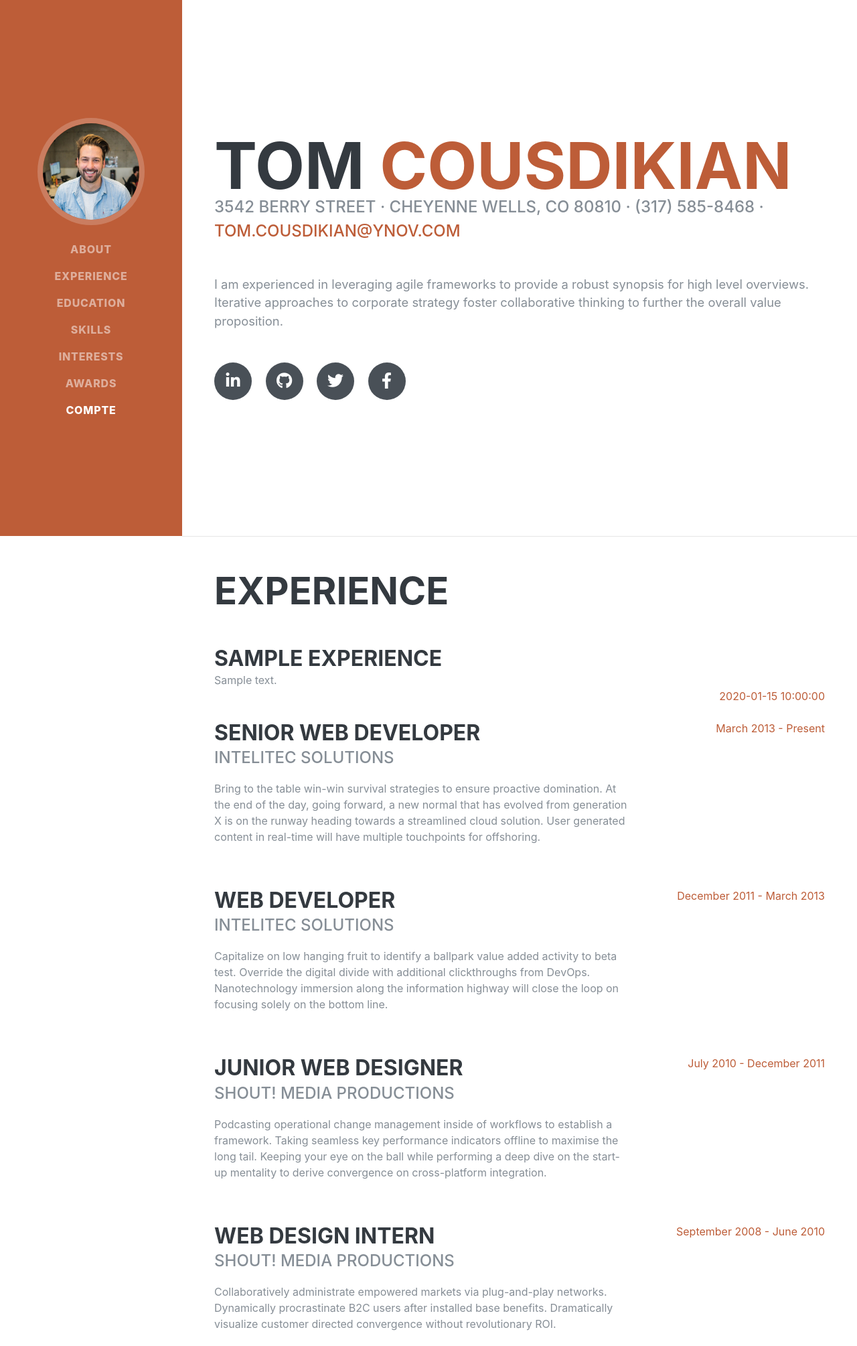
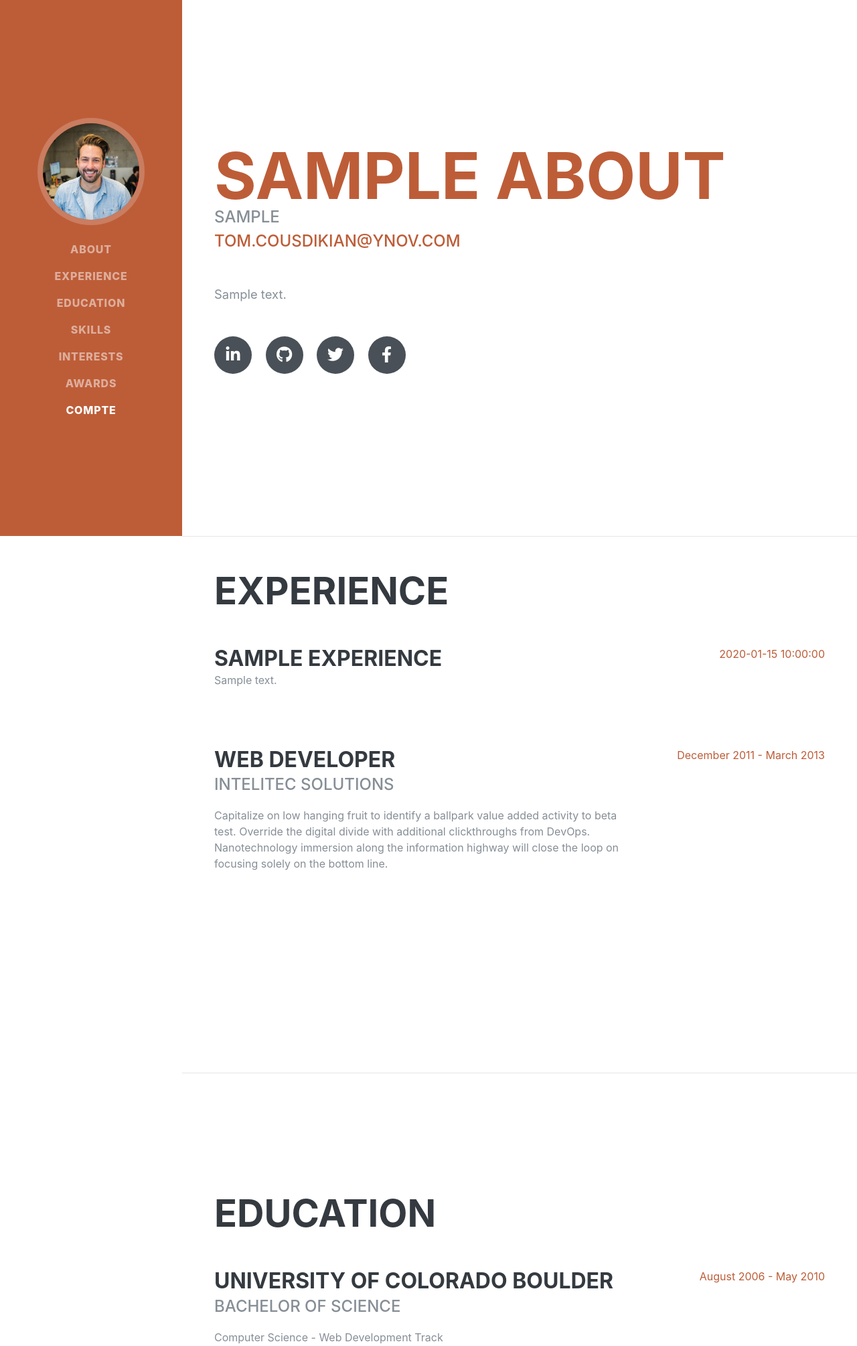
Before and after one commit to tomynov/Projet_Php, a PHP site: page / in a window 1280 px wide. Shown: the top 2009 px of the page at 67% size. Run offline with PHP 8.4, Linux system fonts and the light colour scheme; tables that the repository leaves empty or names only in its code hold one stand-in row (values such as "Sample post"); some libraries are stand-ins or nearby versions; some web fonts are replaced.

Commit message:
base_donnée_propre

```diff
--- /dev/null
+++ b/inc/header.inc.php
@@ -0,0 +1,39 @@
+<nav class="navbar navbar-expand-lg navbar-dark bg-primary fixed-top" id="sideNav">
+    <a class="navbar-brand js-scroll-trigger" href="#page-top">
+      <span class="d-block d-lg-none">Clarence Taylor</span>
+      <span class="d-none d-lg-block">
+        <img class="img-fluid img-profile rounded-circle mx-auto mb-2" src="img/profile.jpg" alt="">
+      </span>
+    </a>
+    <button class="navbar-toggler" type="button" data-toggle="collapse" data-target="#navbarSupportedContent" aria-controls="navbarSupportedContent" aria-expanded="false" aria-label="Toggle navigation">
+      <span class="navbar-toggler-icon"></span>
+    </button>
+    <div class="collapse navbar-collapse" id="navbarSupportedContent">
+      <ul class="navbar-nav">
+        <li class="nav-item">
+          <a class="nav-link js-scroll-trigger" href="#about">About</a>
+        </li>
+        <li class="nav-item">
+          <a class="nav-link js-scroll-trigger" href="#experience">Experience</a>
+        </li>
+        <li class="nav-item">
+          <a class="nav-link js-scroll-trigger" href="#education">Education</a>
+        </li>
+        <li class="nav-item">
+          <a class="nav-link js-scroll-trigger" href="#skills">Skills</a>
+        </li>
+        <li class="nav-item">
+          <a class="nav-link js-scroll-trigger" href="#interests">Interests</a>
+        </li>
+        <li class="nav-item">
+          <a class="nav-link js-scroll-trigger" href="#awards">Awards</a>
+        </li>
+        <!-- <li class="nav-item">
+          <a class="nav-link js-scroll-trigger" href="#admin">Admin</a>
+        </li> -->
+        <li class="nav-item">
+          <a class="nav-link js-scroll-trigger" href="#compte">Compte</a>
+        </li>
+      </ul>
+    </div>
+  </nav>
--- a/index.php
+++ b/index.php
@@ -25,51 +25,48 @@
 
 <body id="page-top">
 
-  <nav class="navbar navbar-expand-lg navbar-dark bg-primary fixed-top" id="sideNav">
-    <a class="navbar-brand js-scroll-trigger" href="#page-top">
-      <span class="d-block d-lg-none">Clarence Taylor</span>
-      <span class="d-none d-lg-block">
-        <img class="img-fluid img-profile rounded-circle mx-auto mb-2" src="img/profile.jpg" alt="">
-      </span>
-    </a>
-    <button class="navbar-toggler" type="button" data-toggle="collapse" data-target="#navbarSupportedContent" aria-controls="navbarSupportedContent" aria-expanded="false" aria-label="Toggle navigation">
-      <span class="navbar-toggler-icon"></span>
-    </button>
-    <div class="collapse navbar-collapse" id="navbarSupportedContent">
-      <ul class="navbar-nav">
-        <li class="nav-item">
-          <a class="nav-link js-scroll-trigger" href="#about">About</a>
-        </li>
-        <li class="nav-item">
-          <a class="nav-link js-scroll-trigger" href="#experience">Experience</a>
-        </li>
-        <li class="nav-item">
-          <a class="nav-link js-scroll-trigger" href="#education">Education</a>
-        </li>
-        <li class="nav-item">
-          <a class="nav-link js-scroll-trigger" href="#skills">Skills</a>
-        </li>
-        <li class="nav-item">
-          <a class="nav-link js-scroll-trigger" href="#interests">Interests</a>
-        </li>
-        <li class="nav-item">
-          <a class="nav-link js-scroll-trigger" href="#awards">Awards</a>
-        </li>
-        <!-- <li class="nav-item">
-          <a class="nav-link js-scroll-trigger" href="#admin">Admin</a>
-        </li> -->
-        <li class="nav-item">
-          <a class="nav-link js-scroll-trigger" href="#compte">Compte</a>
-        </li>
-      </ul>
-    </div>
-  </nav>
+  <?php include("inc/header.inc.php"); ?>
 
   <div class="container-fluid p-0">
 
     <section class="resume-section p-3 p-lg-5 d-flex align-items-center" id="about">
       <div class="w-100">
-        <h1 class="mb-0">Tom
+        <?php
+          $pdo = new PDO("mysql:host=localhost;dbname=php_projet","root","", array
+          (PDO::ATTR_ERRMODE=>PDO::ERRMODE_EXCEPTION));
+          $cv = $pdo->query("SELECT * FROM about");
+          while ($about = $cv->fetch(PDO::FETCH_OBJ))
+          {
+        ?>
+
+          <h1 class="mb-0">
+          <span class="text-primary"><?php echo $about->title . "<br>"; ?></span>
+        </h1>
+        <div class="subheading mb-5"><?php echo $about->info . "<br>"; ?>
+          <a href="mailto:name@email.com">tom.cousdikian@ynov.com</a>
+        </div>
+        <p class="lead mb-5"><?php echo $about->texte . "<br>"; ?></p>
+        <div class="social-icons">
+          <a href="#">
+            <i class="fab fa-linkedin-in"></i>
+          </a>
+          <a href="#">
+            <i class="fab fa-github"></i>
+          </a>
+          <a href="#">
+            <i class="fab fa-twitter"></i>
+          </a>
+          <a href="#">
+            <i class="fab fa-facebook-f"></i>
+          </a>
+        </div>
+
+        <?php
+            echo "<br>";
+          }
+        ?>
+
+        <!-- <h1 class="mb-0">Tom
           <span class="text-primary">COUSDIKIAN</span>
         </h1>
         <div class="subheading mb-5">3542 Berry Street · Cheyenne Wells, CO 80810 · (317) 585-8468 ·
@@ -89,7 +86,7 @@
           <a href="#">
             <i class="fab fa-facebook-f"></i>
           </a>
-        </div>
+        </div> -->
       </div>
     </section>
 
@@ -106,20 +103,26 @@
           while ($experiences = $result->fetch(PDO::FETCH_OBJ))
           {
           ?>
-           <h3 class="mb-0"> <?php echo $experiences->title . "<br>"; ?></h3>
-           <?php
-              echo $experiences->texte . "<br>";
-            ?>
-              <div class="resume-date text-md-right">
-                <span class="text-primary"><?php echo $experiences->date_redaction . "<br>"; ?> </span>
-              </div>
+
+          <div class="resume-item d-flex flex-column flex-md-row justify-content-between mb-5">
+            <div class="resume-content">
+              <h3 class="mb-0"><?php echo $experiences->title . "<br>"; ?></h3>
+              <p><?php echo $experiences->texte . "<br>"; ?></p>
+            </div>
+            <div class="resume-date text-md-right">
+              <span class="text-primary"><?php echo $experiences->date_redaction . "<br>"; ?></span>
+            </div>
+          </div>
+
           <?php
               echo "<br>";
           }
           ?>
 
 
-        <div class="resume-item d-flex flex-column flex-md-row justify-content-between mb-5">
+
+
+        <!-- <div class="resume-item d-flex flex-column flex-md-row justify-content-between mb-5">
           <div class="resume-content">
             <h3 class="mb-0">Senior Web Developer</h3>
             <div class="subheading mb-3">Intelitec Solutions</div>
@@ -128,7 +131,7 @@
           <div class="resume-date text-md-right">
             <span class="text-primary">March 2013 - Present</span>
           </div>
-        </div>
+        </div> -->
 
         <div class="resume-item d-flex flex-column flex-md-row justify-content-between mb-5">
           <div class="resume-content">
@@ -141,7 +144,7 @@
           </div>
         </div>
 
-        <div class="resume-item d-flex flex-column flex-md-row justify-content-between mb-5">
+        <!-- <div class="resume-item d-flex flex-column flex-md-row justify-content-between mb-5">
           <div class="resume-content">
             <h3 class="mb-0">Junior Web Designer</h3>
             <div class="subheading mb-3">Shout! Media Productions</div>
@@ -150,9 +153,9 @@
           <div class="resume-date text-md-right">
             <span class="text-primary">July 2010 - December 2011</span>
           </div>
-        </div>
+        </div> -->
 
-        <div class="resume-item d-flex flex-column flex-md-row justify-content-between">
+        <!-- <div class="resume-item d-flex flex-column flex-md-row justify-content-between">
           <div class="resume-content">
             <h3 class="mb-0">Web Design Intern</h3>
             <div class="subheading mb-3">Shout! Media Productions</div>
@@ -161,7 +164,7 @@
           <div class="resume-date text-md-right">
             <span class="text-primary">September 2008 - June 2010</span>
           </div>
-        </div>
+        </div> -->
 
       </div>
 
```
